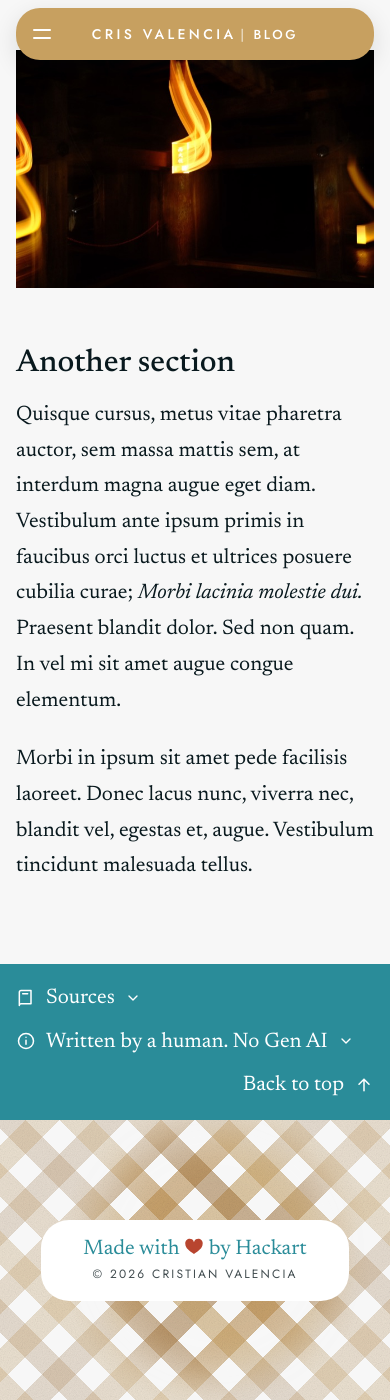
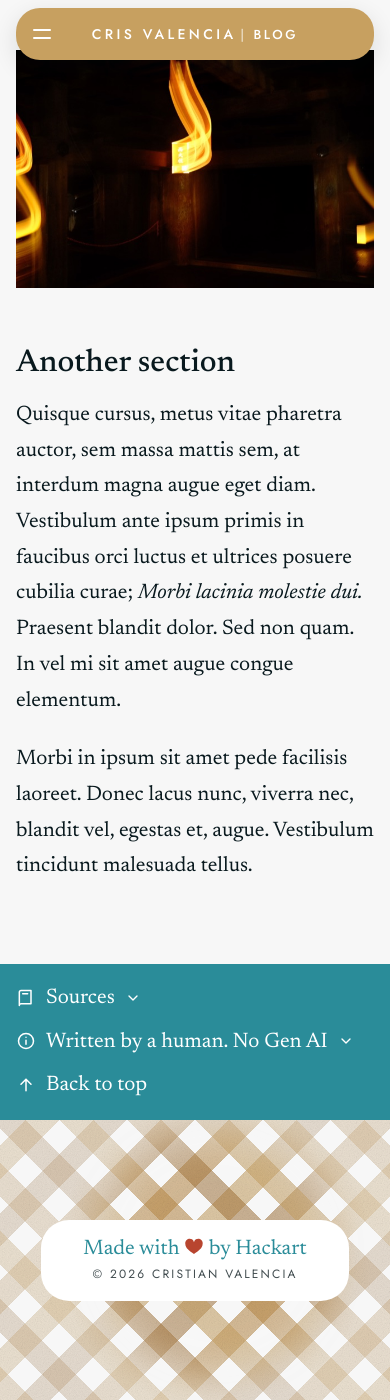
Before and after one commit to CristianValencia/CristianValencia.github.io, a Jekyll site: the page built from _posts/2026-11-04-lorem-ipsum.md, in a window 390 px wide and 1400 px high, scrolled down 3748 px. Built offline with Jekyll 4.4.1, drawn with Linux system fonts in a browser that asks for light colours; our own code applies the rules of GitHub Pages for plain Markdown files.

Commit message:
On phones, line Back to top up with the other end-stripe buttons

```diff
--- a/assets/css/main.css
+++ b/assets/css/main.css
@@ -1750,11 +1750,14 @@ a.card:hover {
   .post__body { font-size: 21px; }
   .prose blockquote { padding: 20px; }
   .post-end__inner { padding: 20px 16px; }
-  /* Phones: one per line, Back to top on the right of its own line. */
+  /* Phones: one per line, all on the left, each with its icon first, so the
+     three icons line up in one column (Back to top's arrow moves before
+     its label). */
   .post-end__row { grid-template-columns: minmax(0, 1fr); }
   .post-end__row > *,
-  .post-end__row > .post-end__ai { grid-column: 1; justify-self: start; }
-  .post-end__row > .post-end__top { grid-column: 1; justify-self: end; }
+  .post-end__row > .post-end__ai,
+  .post-end__row > .post-end__top { grid-column: 1; justify-self: start; }
+  .post-end__top { flex-direction: row-reverse; }
 
   /* The journey runs down the left side, one stop under the other. */
   .jr-row { height: auto; }
```
